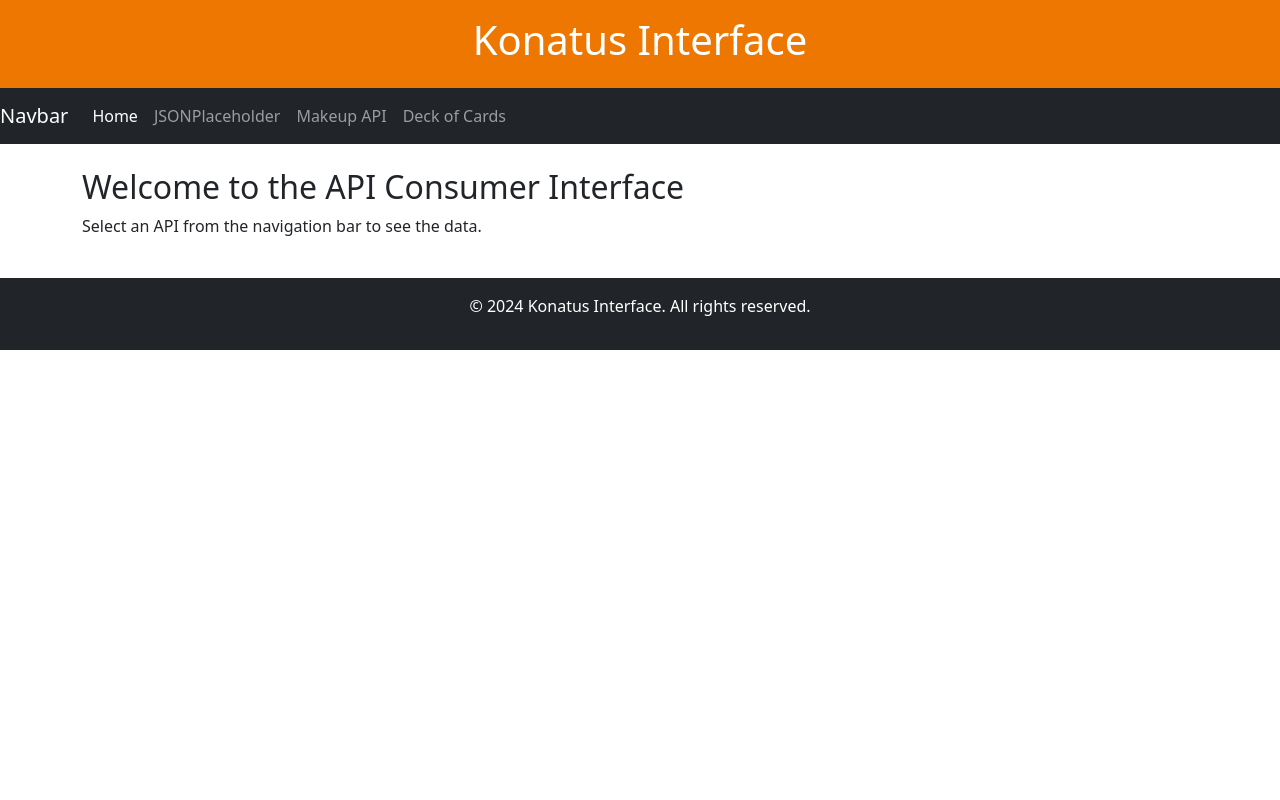
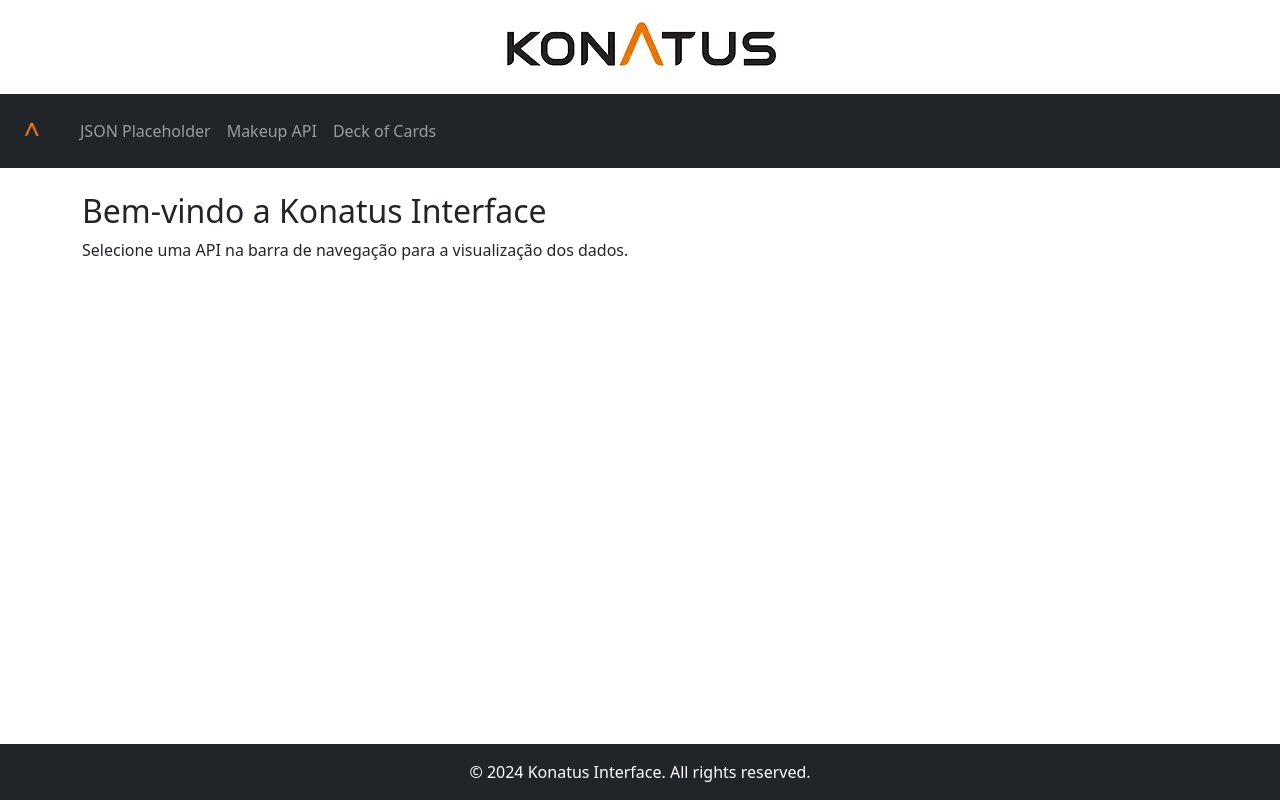
Before and after one commit to rafaelteodosio/konatus-test, a React (Create React App) app in the folder app/: page / in a window 1280 px wide. Built offline with nearby package versions, Linux system fonts and the light colour scheme.

Commit message:
Atualização dos filtros e componentes fixos

```diff
--- a/app/src/components/Filter/Filter.jsx
+++ b/app/src/components/Filter/Filter.jsx
@@ -1,8 +1,8 @@
 import React, { useState } from 'react';
-import { InputGroup, Form, FormControl } from 'react-bootstrap';
+import { InputGroup, Form } from 'react-bootstrap';
 
 const Filter = ({ onFilterChange, options = [] }) => {
-  const [selectedOption, setSelectedOption] = useState('');
+  const [selectedOption, setSelectedOption] = useState(options[0] || '');
 
   const handleOptionChange = (e) => {
     const option = e.target.value;
--- a/app/src/components/Filter/Search.jsx
+++ b/app/src/components/Filter/Search.jsx
@@ -1,15 +1,24 @@
-import React, { useState } from 'react';
+import React, { useEffect, useState } from 'react';
 import { FormControl, InputGroup } from 'react-bootstrap';
 
-function SearchFilter({data, columns, onSearchChange}) {
+function SearchFilter({ data, columns, setFilteredData}) {
 
   const [search, setSearch] = useState('');
 
   const handleSearchChange = (e) => {
     const searchValue = e.target.value;
     setSearch(searchValue);
-    onSearchChange(search);
   };
+
+  useEffect(() => {
+    const newFilteredData = data.filter(item => {
+      return columns.some(col => {
+        const value = item[col];
+        return value && typeof value !== 'object' && value.toString().toLowerCase().includes(search.toLowerCase());
+      });
+    });
+    setFilteredData(newFilteredData);
+  }, [data, search, columns, setFilteredData])
 
   return (
     <InputGroup className="mb-3">
--- a/app/src/components/Footer/Footer.jsx
+++ b/app/src/components/Footer/Footer.jsx
@@ -2,8 +2,8 @@
 
 const Footer = () => {
   return (
-    <footer className="bg-dark text-white text-center py-3 mt-4">
-      <p>© 2024 Konatus Interface. All rights reserved.</p>
+    <footer className="bg-dark text-white text-center py-3 ">
+      <span>© 2024 Konatus Interface. All rights reserved.</span>
     </footer>
   );
 };
--- a/app/src/components/Header/Header.jsx
+++ b/app/src/components/Header/Header.jsx
@@ -2,8 +2,8 @@
 
 const Header = () => {
   return (
-    <header style={{backgroundColor: 'rgb(237 119 0)'}} className="text-white text-center py-3">
-      <h1>Konatus Interface</h1>
+    <header className="text-white text-center py-3">
+      <img src='company.webp' alt='company' />
     </header>
   );
 };
--- a/app/src/components/Home/Home.jsx
+++ b/app/src/components/Home/Home.jsx
@@ -2,9 +2,9 @@
 
 const Home = () => {
   return (
-    <div className="container mt-4">
-      <h2>Welcome to the API Consumer Interface</h2>
-      <p>Select an API from the navigation bar to see the data.</p>
+    <div className="fullHeight container mt-4">
+      <h2>Bem-vindo a Konatus Interface</h2>
+      <p>Selecione uma API na barra de navegação para a visualização dos dados.</p>
     </div>
   );
 };
--- a/app/src/components/NavigationBar/NavigationBar.jsx
+++ b/app/src/components/NavigationBar/NavigationBar.jsx
@@ -4,13 +4,14 @@
 
 const NavigationBar = () => {
   return (
-    <Navbar bg="dark" variant="dark" expand="lg">
-      <Navbar.Brand as={NavLink} to="/">Navbar</Navbar.Brand>
+    <Navbar className='p-2' bg="dark" variant="dark" expand="lg">
+      <Navbar.Brand as={NavLink} to="/">
+        <img src='logo.png' width="48" alt='logo' />
+      </Navbar.Brand>
       <Navbar.Toggle aria-controls="basic-navbar-nav" />
       <Navbar.Collapse id="basic-navbar-nav">
         <Nav className="mr-auto">
-          <Nav.Link as={NavLink} to="/">Home</Nav.Link>
-          <Nav.Link as={NavLink} to="/jsonplaceholder">JSONPlaceholder</Nav.Link>
+          <Nav.Link as={NavLink} to="/jsonplaceholder">JSON Placeholder</Nav.Link>
           <Nav.Link as={NavLink} to="/makeup">Makeup API</Nav.Link>
           <Nav.Link as={NavLink} to="/deckofcards">Deck of Cards</Nav.Link>
         </Nav>
```
